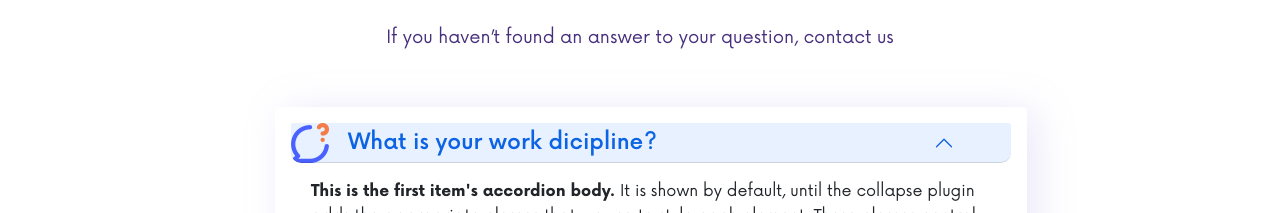
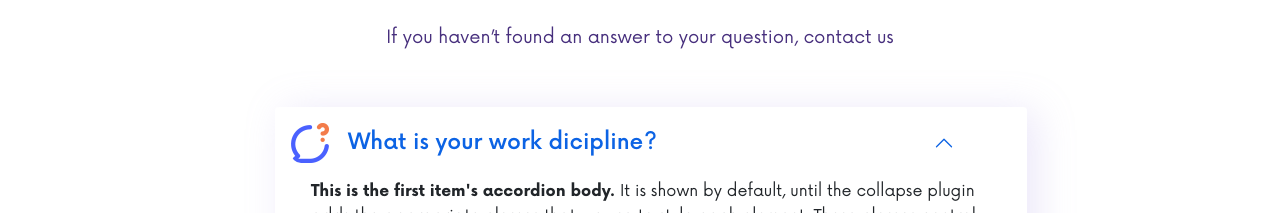
Before and after one commit to vinay-gloify/portfolio-app, a React (Create React App) app: page / in a window 1280 px wide. Shown: the part 6408-6621 px from the top of the page. Built offline with nearby package versions, Linux system fonts and the light colour scheme.

Commit message:
Fixed accordian bg color and border

```diff
--- a/src/components/Faq.css
+++ b/src/components/Faq.css
@@ -49,3 +49,8 @@
     padding-right: 0px;
   }
 }
+
+.accordion-button {
+  background-color: transparent !important;
+  box-shadow: 0 0 0 0 rgba(0, 0, 0, 0) !important;
+}
```
